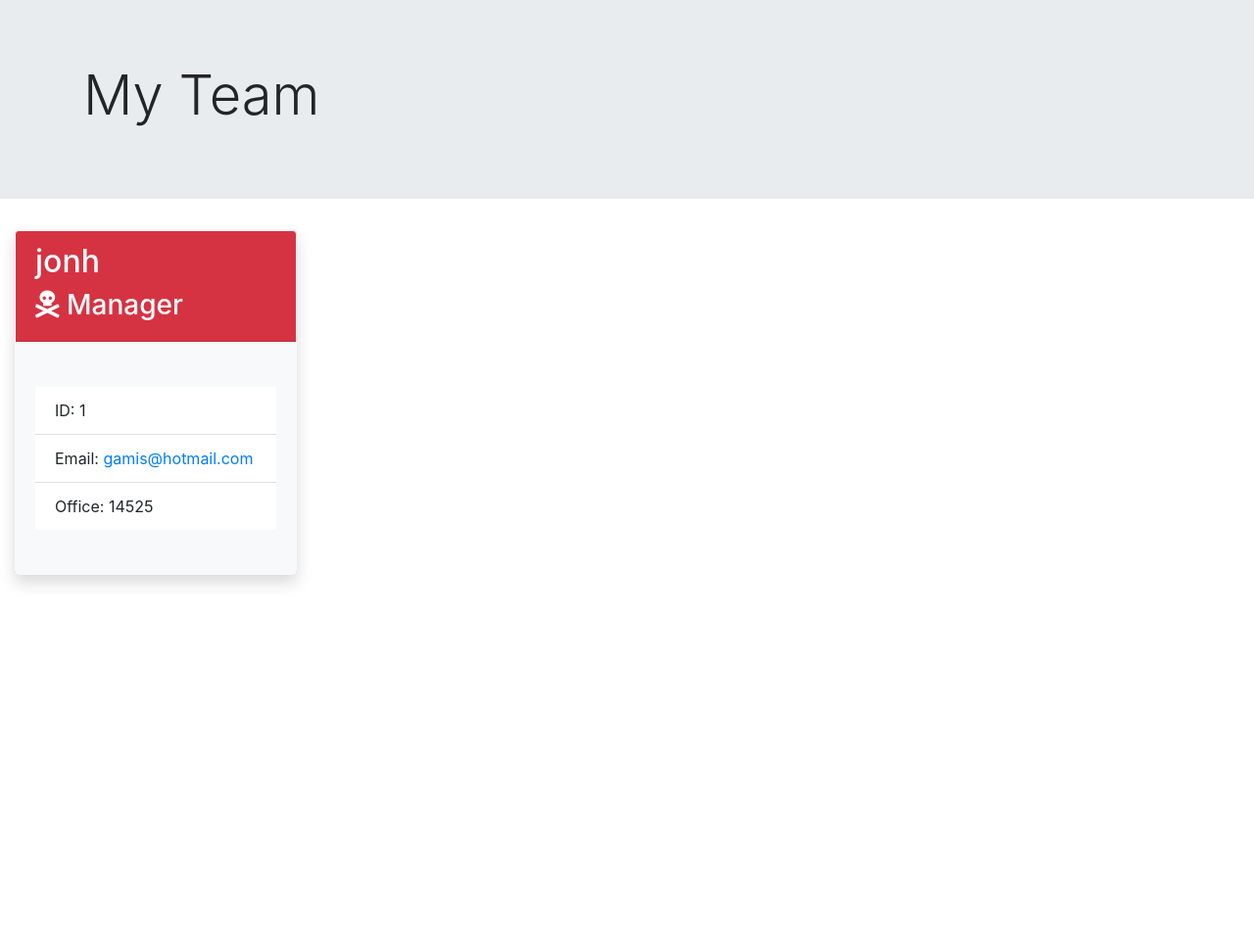
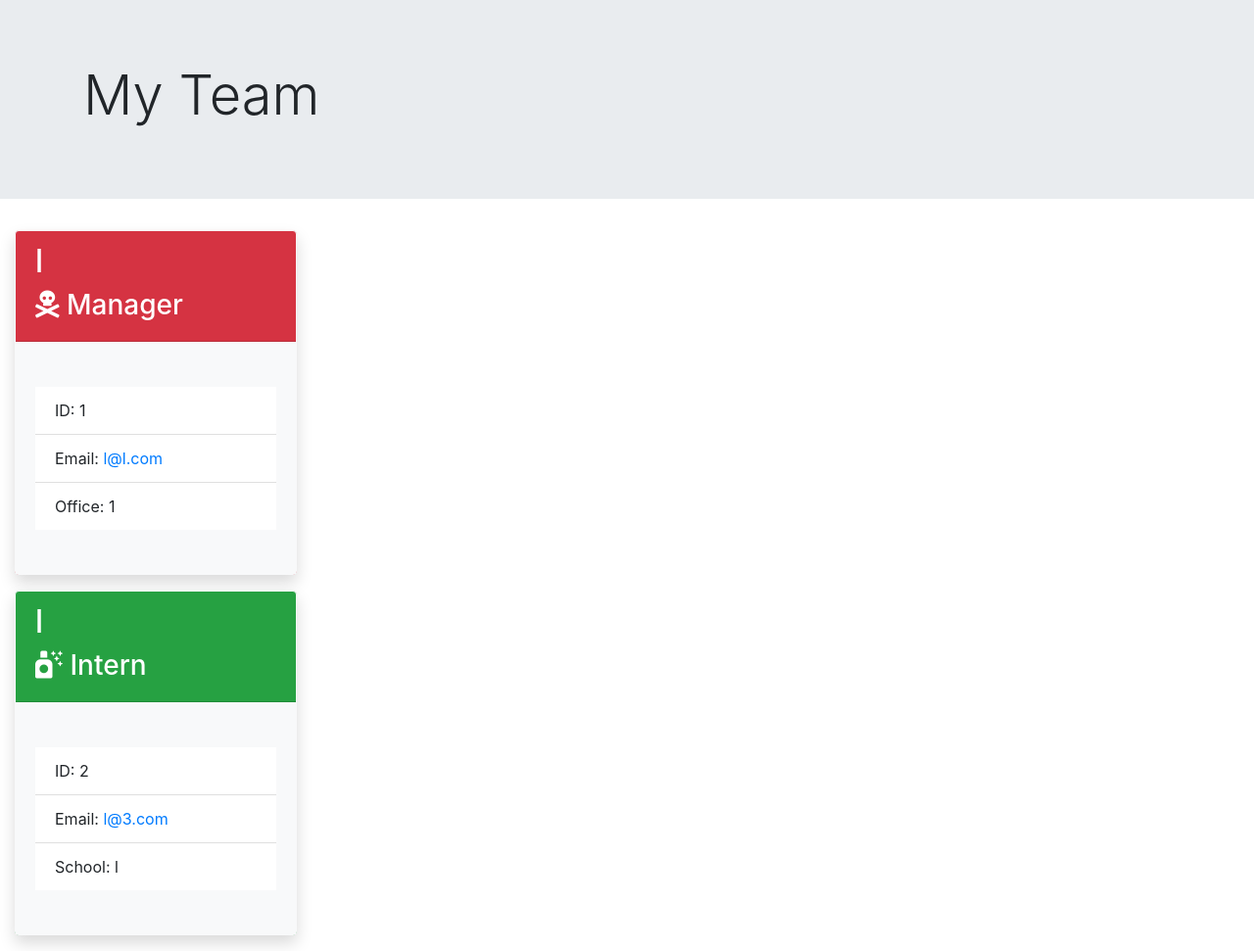
Before and after one commit to malawi02/EmployeeSummary, a website: page Develop/output/teamPage.html in a window 1280 px wide. Shown: the whole page at 98% size. Before the commit the page ends 800 px from the top, so only its background shows below. Drawn offline with nearby package versions, Linux system fonts and the light colour scheme.

Commit message:
elimating errors

```diff
--- a/Develop/output/teamPage.html
+++ b/Develop/output/teamPage.html
@@ -29,15 +29,31 @@
 <div class="col-md-4">
     <div class="card bg-danger border-light shadow mb-3" style="max-width: 18rem; height: 22rem;">
         <div class="card-header text-white">
-            <h2 id="name">jonh</h2>
+            <h2 id="name">l</h2>
             <h3><span class="fas fa-skull-crossbones"></span> Manager</h3>
         </div>
         <div class="card-body bg-light align-content-center flex-wrap">
             <div>
                 <ul class="list-group list-group-flush">
                     <li class="list-group-item" id="id">ID: 1 </li>
-                    <li class="list-group-item" id="email">Email: <a href="mailto:gamis@hotmail.com">gamis@hotmail.com</a> </li>
-                    <li class="list-group-item" id="property">Office: 14525 </li>
+                    <li class="list-group-item" id="email">Email: <a href="mailto:l@l.com">l@l.com</a> </li>
+                    <li class="list-group-item" id="property">Office: 1 </li>
+                </ul>
+            </div>
+        </div>
+    </div>
+</div><div class="col-md-4">
+    <div class="card bg-success border-light shadow mb-3" style="max-width: 18rem; height: 22rem;">
+        <div class="card-header text-white">
+            <h2 id="name">l</h2>
+            <h3><span class="fas fa-air-freshener"></span> Intern</h3>
+        </div>
+        <div class="card-body bg-light align-content-center flex-wrap">
+            <div>
+                <ul class="list-group list-group-flush">
+                    <li class="list-group-item" id="id">ID: 2 </li>
+                    <li class="list-group-item" id="email">Email: <a href="mailto:l@3.com">l@3.com</a> </li>
+                    <li class="list-group-item" id="property">School: l </li>
                 </ul>
             </div>
         </div>
```
